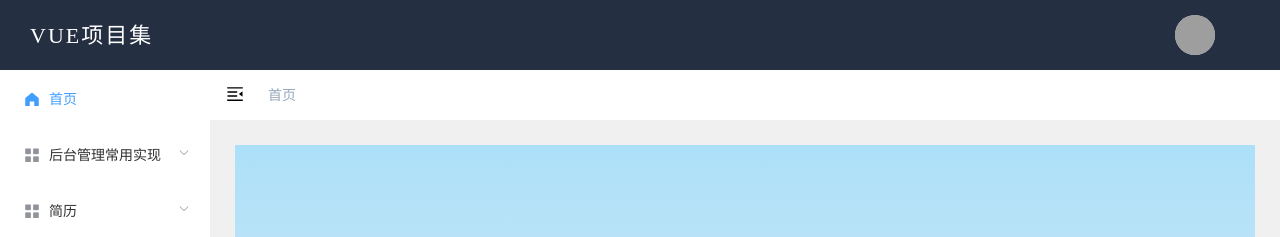
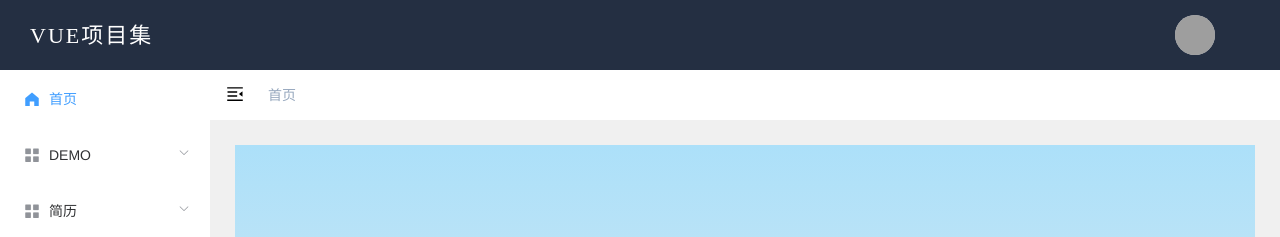
Before and after one commit to snail-lu/portfolio-vue, a Vue app: page /#/home in a window 1280 px wide. Shown: the top 237 px of the page. Built offline with nearby package versions, Linux system fonts and the light colour scheme; grey boxes are pictures that could not be loaded.

Commit message:
路由配置修改

```diff
--- a/src/router/index.js
+++ b/src/router/index.js
@@ -28,7 +28,7 @@ export const constantRoutes = [
 		path: '/example',
 		component: Layout,
 		meta: {
-			title: '后台管理常用实现',
+			title: 'DEMO',
 			icon: 'el-icon-menu'
 		},
 		children: [
```
